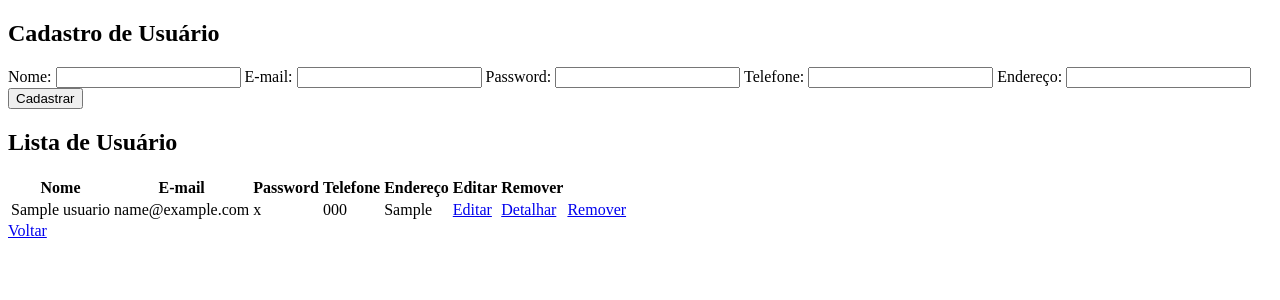
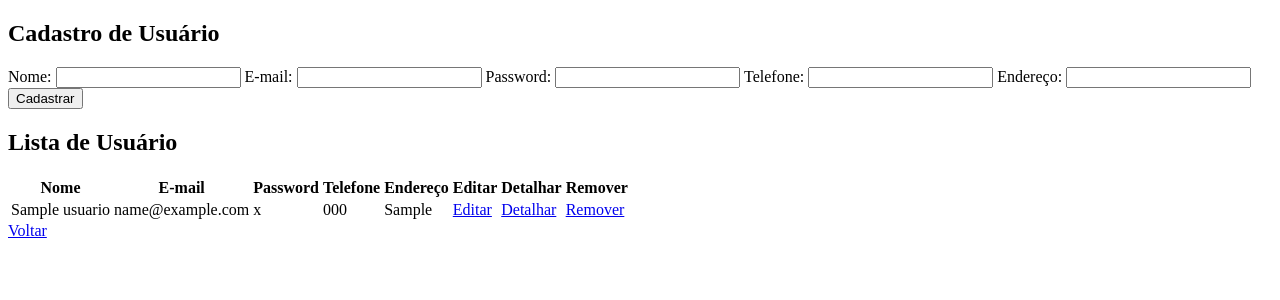
Before and after one commit to fabiokusaba/toledo-ecommerce, a Flask app: page /cadastro/usuario in a window 1280 px wide. Shown: the top 300 px of the page. Run offline with Flask 3, Linux system fonts and the light colour scheme; tables that the repository leaves empty hold one stand-in row (values such as "Sample post").

Commit message:
correção: corrigido campo da tabela de listagem de usuario

```diff
--- a/templates/usuario.html
+++ b/templates/usuario.html
@@ -37,6 +37,7 @@
                 <th>Telefone</th>
                 <th>Endereço</th>
                 <th>Editar</th>
+                <th>Detalhar</th>
                 <th>Remover</th>
             </tr>
         </thead>
```
